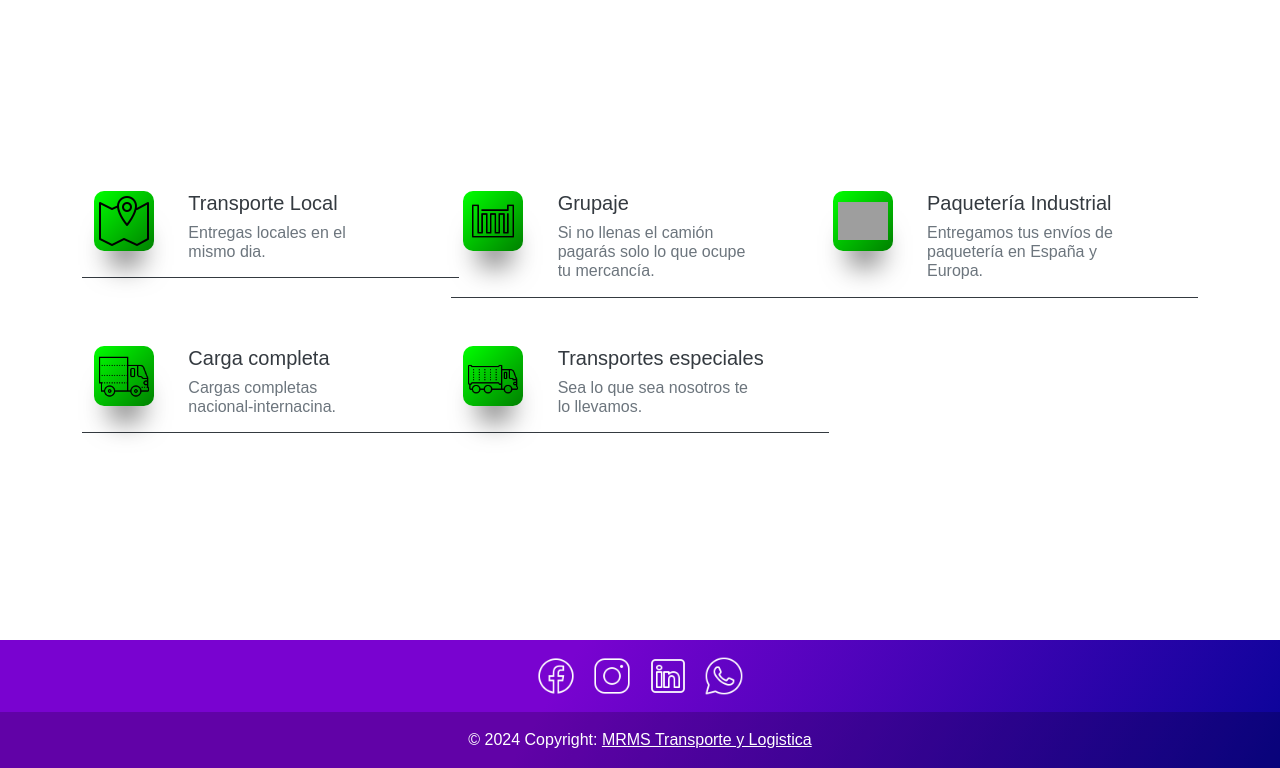
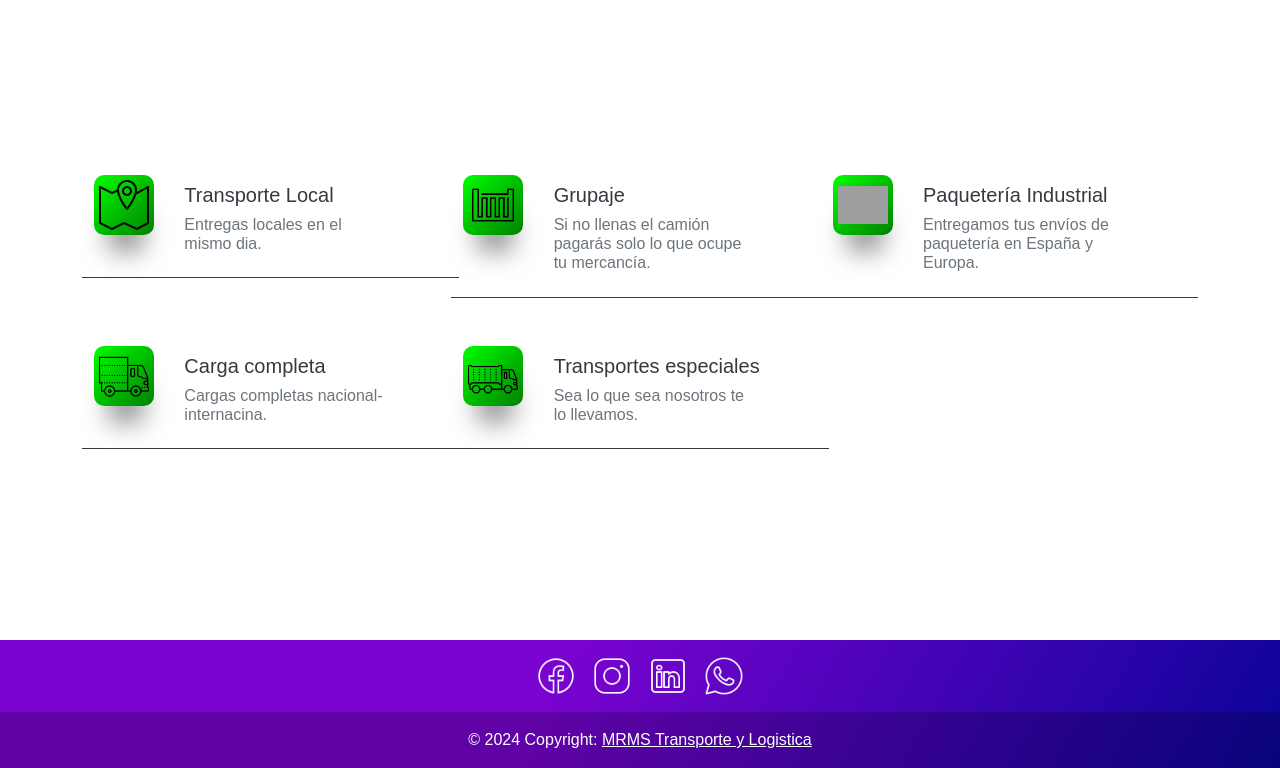
Before and after one commit to X-abelX/mrms, a Flask app: page / in a window 1280 px wide. Shown: the part 786-1554 px from the top of the page. Run offline with Flask 3, Linux system fonts and the light colour scheme; parts of the project's set-up code (start-up, migrations or seed data) failed here and were passed over; some libraries are stand-ins or nearby versions; grey boxes are pictures that could not be loaded.

Commit message:
fix card padding

```diff
--- a/static/styles/style.css
+++ b/static/styles/style.css
@@ -8,7 +8,13 @@
   width: 100%;
   height: 100vh;
 }
-
+.cuadrado {
+  width: 60px;
+  height: 60px;
+  background: linear-gradient(to bottom right, #00ff00, #008000);
+  border-radius: 10px;
+  box-shadow: 2px 29px 28px -15px rgba(0, 0, 0, 0.6);
+}
 .input-group-append {
   cursor: pointer;
 }
--- a/templates/index.html
+++ b/templates/index.html
@@ -18,15 +18,7 @@
   <link rel="stylesheet" href="/static/styles/style.css">
 
   <title>MRMS</title>
-  <style>
-    .cuadrado {
-      width: 60px;
-      height: 60px;
-      background: linear-gradient(to bottom right, #00ff00, #008000);
-      border-radius: 10px;
-      box-shadow: 2px 29px 28px -15px rgba(0, 0, 0, 0.6);
-    }
-  </style>
+
 </head>
 
 <body class="bg-body">
@@ -63,34 +55,34 @@
                 <img src="/static/img/map.png" alt="map" width="50px">
               </div>
             </div>
-            <div class="col-9">
+            <div class="col-9 p-2">
               <h5 class="text-dark">Transporte Local</h5>
               <h6 class="text-muted w-75">Entregas locales en el mismo dia.</h6>
             </div>
           </div>
         </div>
 
-        <div class="col-lg-4 col-md-12 mb-4 ">
+        <div class="col-lg-4 col-md-12 mb-4">
           <div class="row border-bottom border-dark py-2">
             <div class="col-3 ">
               <div class="cuadrado d-flex justify-content-center align-items-center">
                 <img src="/static/img/container.png" alt="groupage" width="50px">
               </div>
             </div>
-            <div class="col-9">
+            <div class="col-9 p-2">
               <h5 class="text-dark">Grupaje</h5>
               <h6 class="text-muted w-75">Si no llenas el camión pagarás solo lo que ocupe tu mercancía.</h6>
             </div>
           </div>
         </div>
-        <div class="col-lg-4 col-md-12 mb-4 ">
+        <div class="col-lg-4 col-md-12 mb-4">
           <div class="row border-bottom border-dark py-2">
             <div class="col-3 ">
               <div class="cuadrado d-flex justify-content-center align-items-center">
                 <img src="/static/img/package.png" alt="package" width="50px">
               </div>
             </div>
-            <div class="col-9">
+            <div class="col-9 p-2">
               <h5 class="text-dark">Paquetería Industrial
               </h5>
               <h6 class="text-muted w-75">Entregamos tus envíos de paquetería en España y Europa.</h6>
@@ -104,7 +96,7 @@
                 <img src="/static/img/truck.png" alt="truck" width="50px">
               </div>
             </div>
-            <div class="col-9">
+            <div class="col-9 p-2">
               <h5 class="text-dark">Carga completa</h5>
               <h6 class="text-muted w-75">Cargas completas nacional-internacina.</h6>
             </div>
@@ -117,7 +109,7 @@
                 <img src="/static/img/big-truck.png" alt="big truck" width="50px">
               </div>
             </div>
-            <div class="col-9">
+            <div class="col-9 p-2">
               <h5 class="text-dark">Transportes especiales</h5>
               <h6 class="text-muted w-75">Sea lo que sea nosotros te lo llevamos.</h6>
             </div>
```
